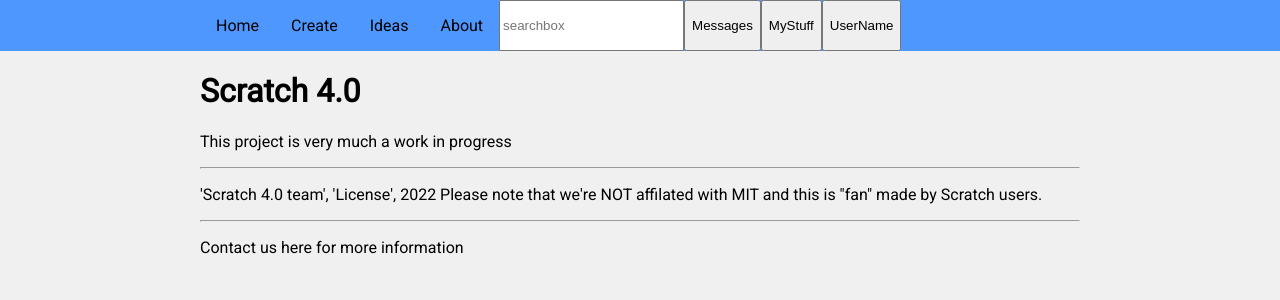
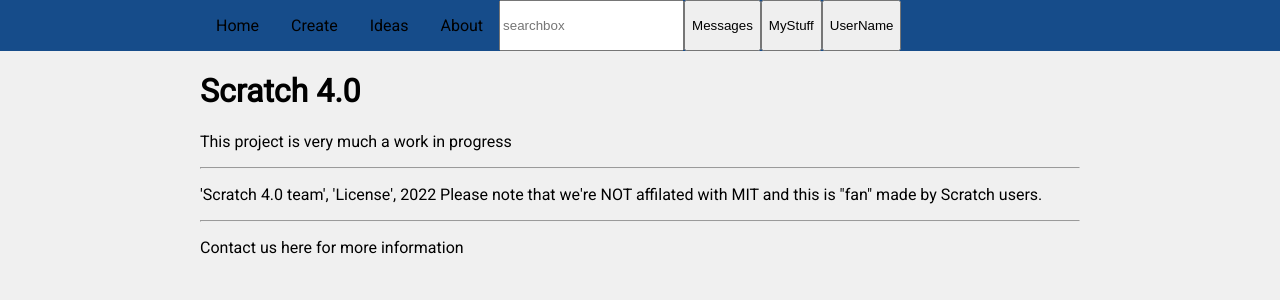
Before and after one commit to l-JVN11-l/Scratch-4.0, a Flask app: page / in a window 1280 px wide. Shown: the top 300 px of the page. Run offline with Flask 2, Linux system fonts and the light colour scheme.

Commit message:
Changed some of the colors
Changed Navbar blue to be darker

```diff
--- a/static/styles.css
+++ b/static/styles.css
@@ -85,11 +85,11 @@ body {
 }
 
 .user_id {
-  color: #787878
+  color: #bcbcbc
 }
 
 .navbar-bg {
-  background: #4d97ff;
+  background: #164c8a;
   margin-bottom: 6px;
 }
 
```
